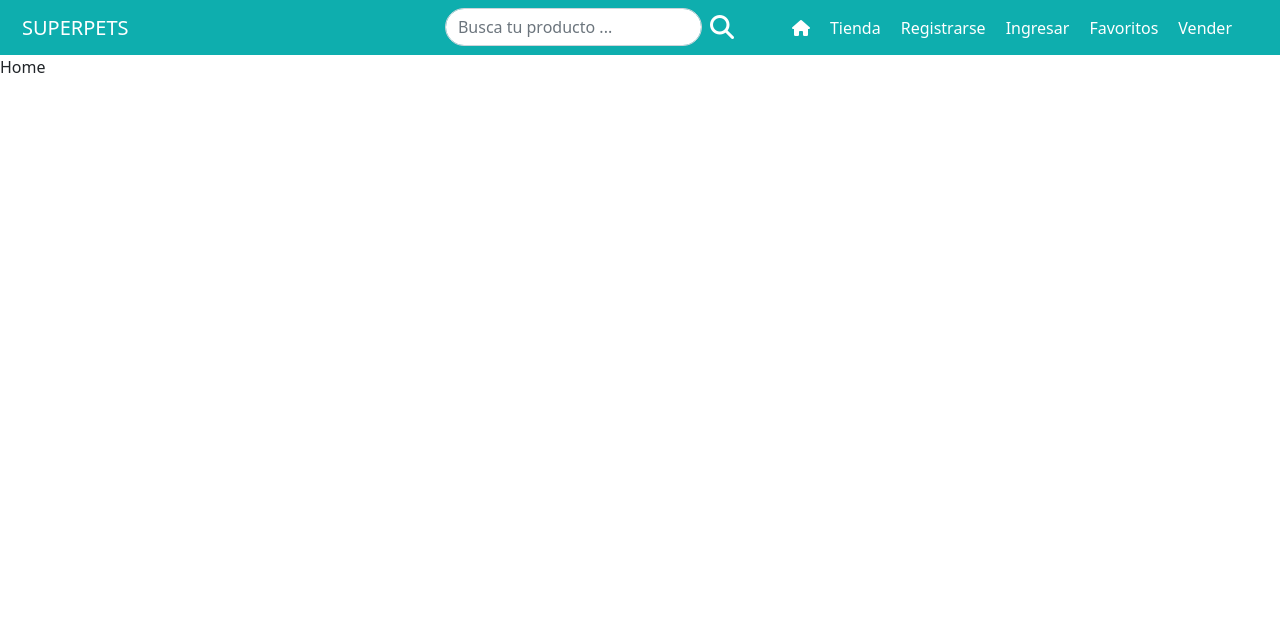
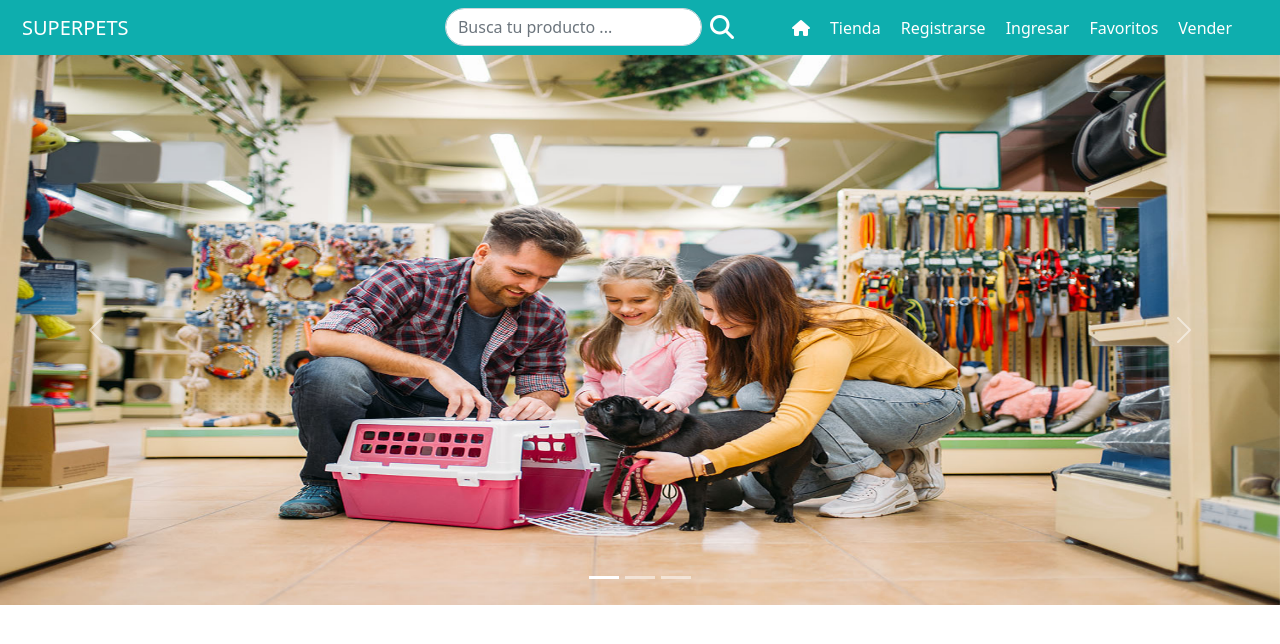
Before and after one commit to Lucmunoz/superpets, a React (Vite) app in the folder frontend/: page /#/ in a window 1280 px wide. Shown: the top 644 px of the page. Built offline with nearby package versions, Linux system fonts and the light colour scheme.

Commit message:
Se importa y utiliza componente Carrusel.jsx en vista Home

```diff
--- a/frontend/src/views/Home.jsx
+++ b/frontend/src/views/Home.jsx
@@ -1,6 +1,10 @@
+import Carrusel from '../components/Carrusel'
+
 const Home = () => {
   return (
-    <div>Home</div>
+    <main className='divMainHome'>
+      <Carrusel />
+    </main>
   )
 }
 
```
